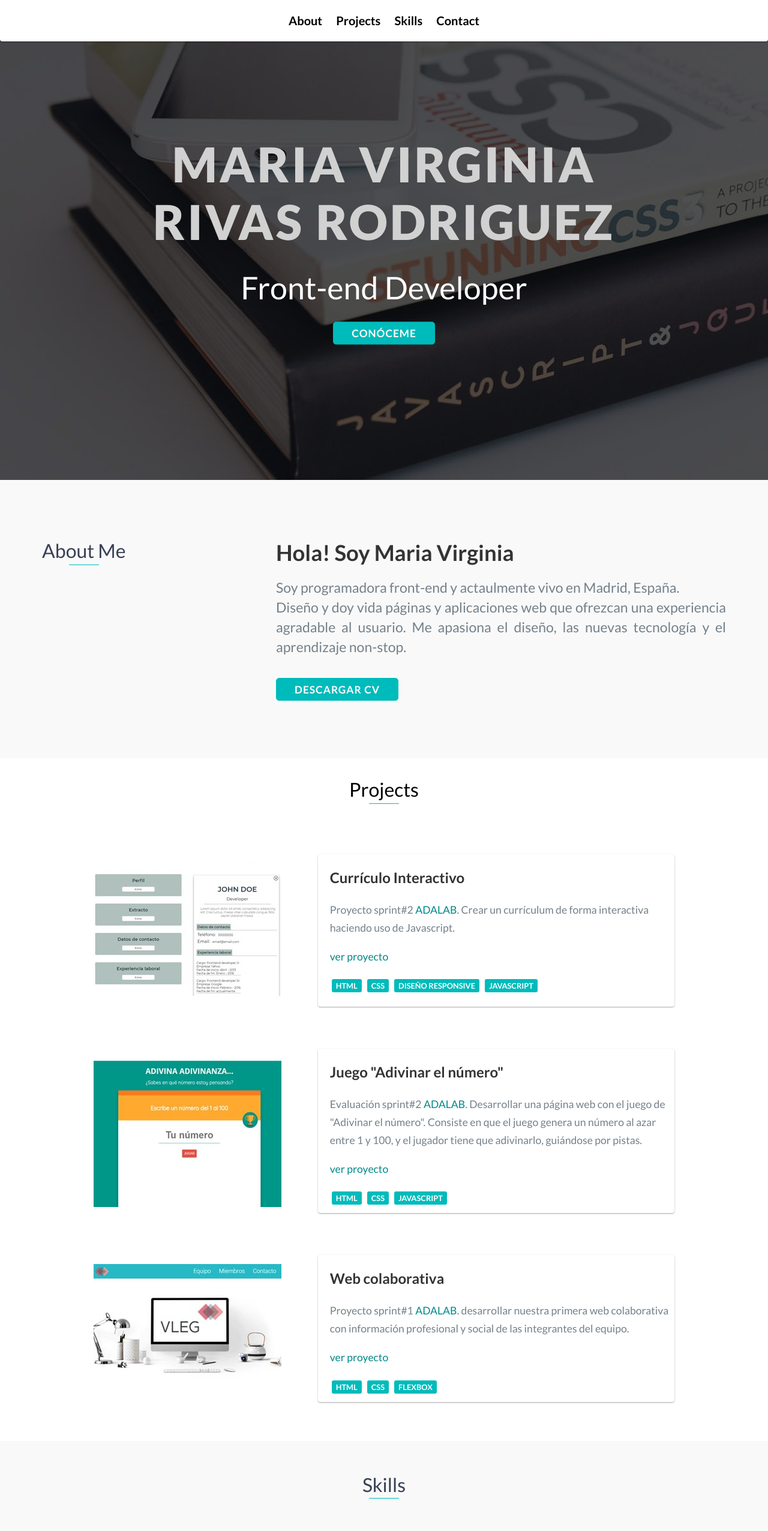
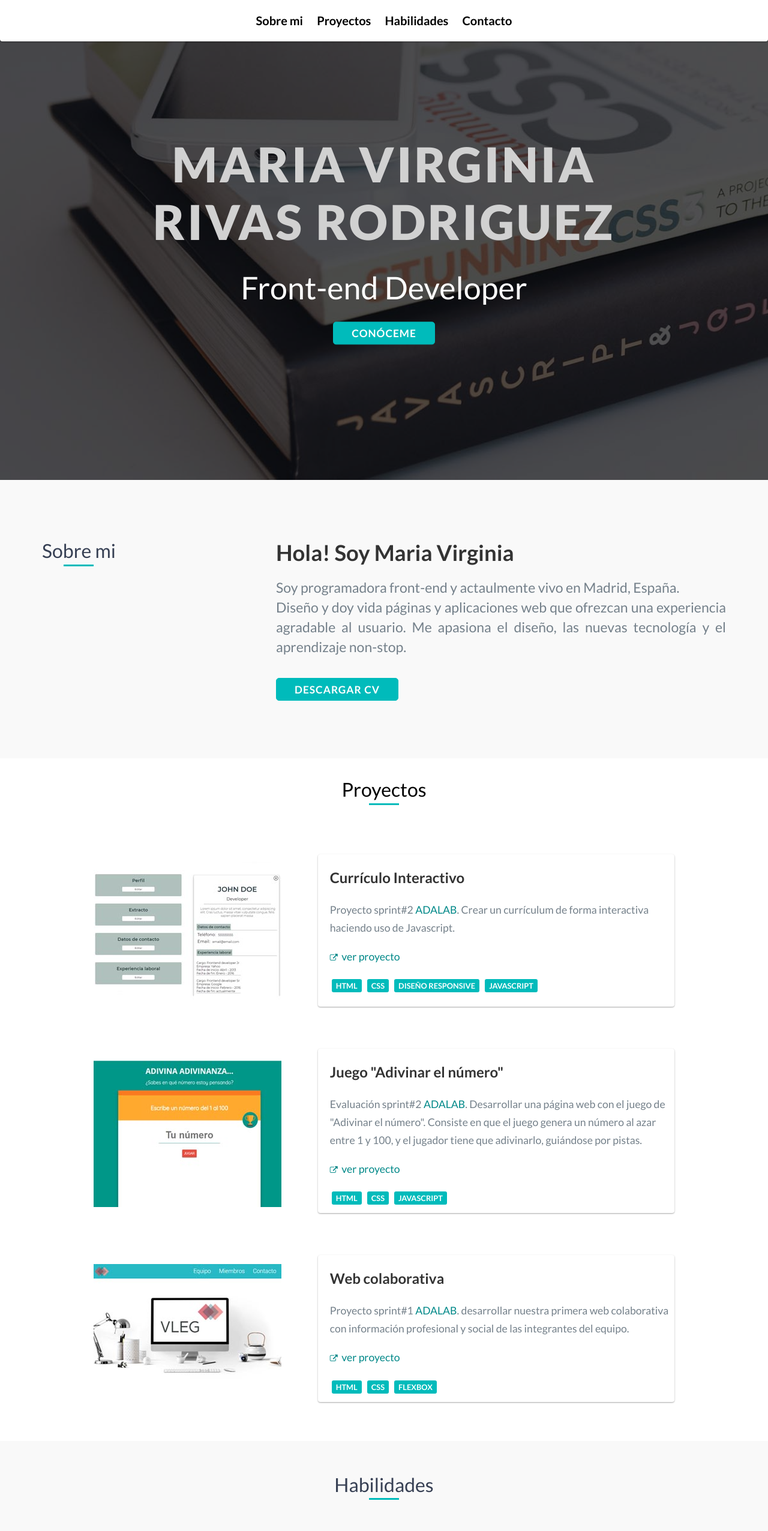
Before and after one commit to mariav53/mariav53.github.io, a website: page index.html in a window 1280 px wide. Shown: the top 2552 px of the page at 60% size. Drawn offline with nearby package versions, Linux system fonts and the light colour scheme.

Commit message:
add changes in style

```diff
--- a/index.html
+++ b/index.html
@@ -26,10 +26,10 @@
             <span>Close</span> <i class="fa fa-times" aria-hidden="true"></i>
         </div>
         <ul id="menu" class="shadow">
-            <li><a href="#about">About</a></li>
-            <li><a href="#projects">Projects</a></li>
-            <li><a href="#skills">Skills</a></li>
-            <li><a href="#contact">Contact</a></li>
+            <li><a href="#about">Sobre mi</a></li>
+            <li><a href="#projects">Proyectos</a></li>
+            <li><a href="#skills">Habilidades</a></li>
+            <li><a href="#contact">Contacto</a></li>
         </ul>
     </header>
 
@@ -46,7 +46,7 @@
       <div class="container">
         <div class="row">
           <div class="col-md-4">
-            <h2 class="heading">About Me</h2>
+            <h2 class="heading">Sobre mi</h2>
           </div>
           <div class="col-md-8">
             <h3 class="about_title">Hola! Soy Maria Virginia</h3>
@@ -59,7 +59,7 @@
     </div>
 
 		<div id="projects">
-			<h2 class="heading">Projects</h2>
+			<h2 class="heading">Proyectos</h2>
 			<div class="projects__item">
 		    <div class="column__left">
 		      <div>
@@ -69,7 +69,7 @@
 				<div class="column__right">
 		      <h3>Currículo Interactivo</h3>
 		      <p>Proyecto sprint#2 <a href="http://adalab.es">ADALAB</a>. Crear un currículum de forma interactiva haciendo uso de Javascript.</p>
-					<p class="viewProject"><a href="https://mariav53.github.io/interactive-resume/" target="_blank">ver proyecto</a></p>
+					<p class="viewProject"><a href="https://mariav53.github.io/interactive-resume/" target="_blank"><i class="fa fa-external-link" aria-hidden="true"></i> ver proyecto</a></p>
 					<div class="tags">
 						<span class="tag">HTML</span>
 						<span class="tag">CSS</span>
@@ -87,7 +87,7 @@
 				<div class="column__right">
 		      <h3>Juego "Adivinar el número"</h3>
 		      <p>Evaluación sprint#2 <a href="http://adalab.es">ADALAB</a>. Desarrollar una página web con el juego de "Adivinar el número". Consiste en que el juego genera un número al azar entre 1 y 100, y el jugador tiene que adivinarlo, guiándose por pistas.</p>
-					<p class="viewProject"><a href="https://mariav53.github.io/assignment-2-guess-my-number/" target="_blank">ver proyecto</a></p>
+					<p class="viewProject"><a href="https://mariav53.github.io/assignment-2-guess-my-number/" target="_blank"><i class="fa fa-external-link" aria-hidden="true"></i> ver proyecto</a></p>
 					<div class="tags">
 						<span class="tag">HTML</span>
 						<span class="tag">CSS</span>
@@ -104,7 +104,7 @@
 				<div class="column__right">
 		      <h3>Web colaborativa</h3>
 		      <p>Proyecto sprint#1 <a href="http://adalab.es" target="_blank">ADALAB</a>. desarrollar nuestra primera web colaborativa con información profesional y social de las integrantes del equipo.</p>
-					<p class="viewProject"><a href="https://mariav53.github.io/collaborative_website/" target="_blank">ver proyecto</a></p>
+					<p class="viewProject"><a href="https://mariav53.github.io/collaborative-website/" target="_blank"><i class="fa fa-external-link" aria-hidden="true"></i> ver proyecto</a></p>
 					<div class="tags">
 						<span class="tag">HTML</span>
 						<span class="tag">CSS</span>
@@ -115,7 +115,7 @@
 		</div>
 
 		<div id="skills">
-			<h2 class="heading">Skills</h2>
+			<h2 class="heading">Habilidades</h2>
 			<ul class="skills1">
 				<li>HTML</li>
 				<li>CSS</li>
@@ -133,11 +133,11 @@
 		</div>
 
     <div id="contact">
-        <h2 class="heading">Get in Touch</h2>
+        <h2 class="heading">¿Hablamos?</h2>
 				<h3>Email:</h3>
-				<p>mvrivas@gmail.com</p>
-				<a href="htttp://linkedin.com"><i class="fa fa-linkedin" aria-hidden="true"></i></a>
-				<a href="htttp://github.com"><i class="fa fa-github" aria-hidden="true"></i></a>
+				<p>mvrivas53@gmail.com</p>
+				<a href="https://www.linkedin.com/in/mariavirginiarivas/" target="_blank" rel="noreferrer noopener"><i class="fa fa-linkedin" aria-hidden="true"></i></a>
+				<a href="https://github.com/mariav53" target="_blank" rel="noreferrer noopener"><i class="fa fa-github" aria-hidden="true"></i></a>
         <!-- <div id="contact-form">
             	 <form method="POST" action="https://formspree.io/email@email.com">
                 <input type="hidden" name="_subject" value="Contact request from personal website" />
--- a/scss/styles.scss
+++ b/scss/styles.scss
@@ -341,7 +341,7 @@ footer {
         position: absolute;
         content: '';
         top: 100%;
-        height: 1px;
+        height: 3px;
         width: 50px;
         left: 0;
         right: 0;
@@ -796,6 +796,10 @@ footer {
 		font-size: 1em;
 	}
 }
+i.fa.fa-external-link {
+    font-size: 13px;
+    margin-right: 3px;
+}
 .project__photo{
   width: 100%;
   height: auto;
@@ -832,8 +836,9 @@ footer {
 		}
 }
 
-.viewProject{
-
+.viewProject a:hover{
+	text-decoration: none;
+	color: darken($base-color-aqua, 30% );
 }
 
 
@@ -897,7 +902,7 @@ footer {
 
     h2 {
         color: $heading;
-        margin-bottom: 50px;
+        margin-bottom: 60px;
     }
 
     ul {
```
Also changed, not shown: css/styles.css.
